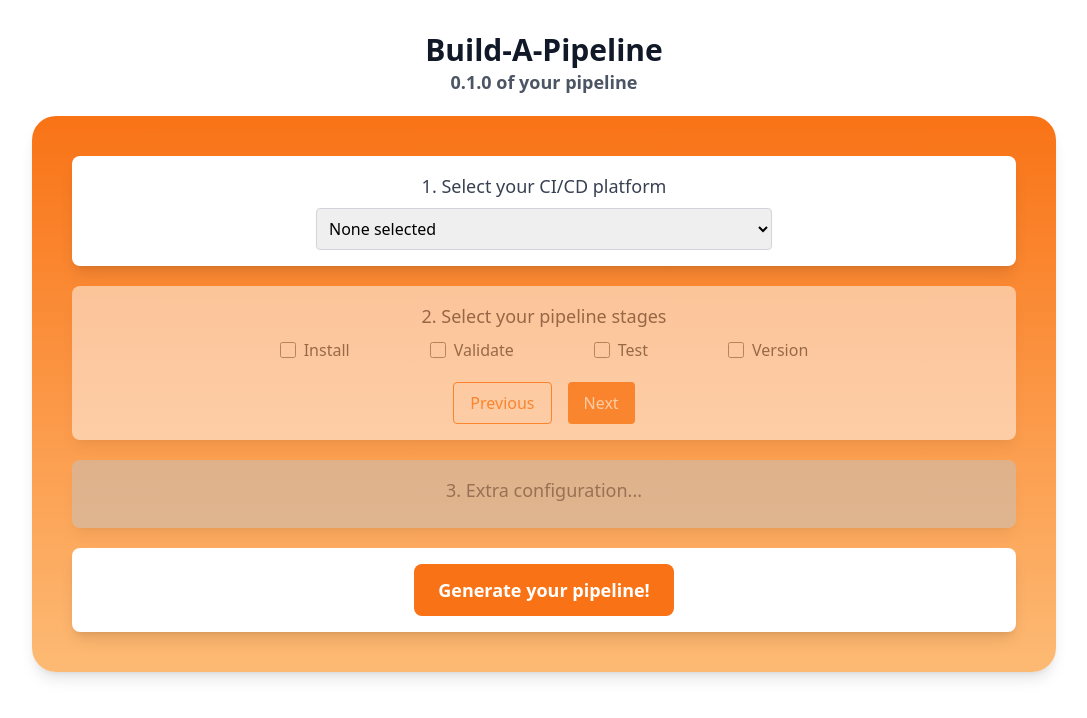
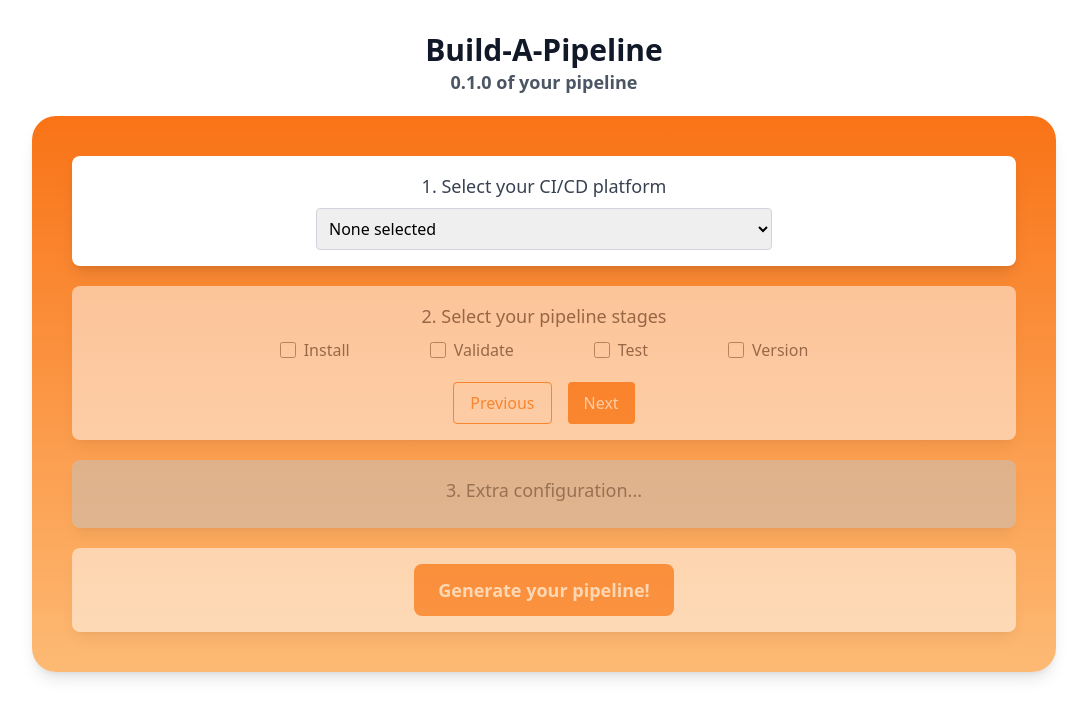
Before and after one commit to jchanda1/build-a-pipeline, a React (Vite) app: page / in a window 1280 px wide. Shown: the top 718 px of the page, without its empty margins (96-1183 px from the left). Built offline with nearby package versions, Linux system fonts and the light colour scheme.

Commit message:
add disabled logic to generateYAML component

```diff
--- a/src/components/GenerateYaml.tsx
+++ b/src/components/GenerateYaml.tsx
@@ -1,6 +1,7 @@
 import { Prism } from "react-syntax-highlighter";
 import { vscDarkPlus } from "react-syntax-highlighter/dist/esm/styles/prism";
 import { useState } from "react";
+import PipelineSteps from "./PipelineSteps";
 
 interface GenerateYamlProps {
   pipelineConfig: {
@@ -12,9 +13,11 @@ interface GenerateYamlProps {
       lint: boolean;
     };
   };
+  currentStep: number;
+  setCurrentStep: (step: number) => void;
 }
 
-const GenerateYaml = ({ pipelineConfig }: GenerateYamlProps) => {
+const GenerateYaml = ({ currentStep, setCurrentStep }: GenerateYamlProps) => {
   const [showYaml, setShowYaml] = useState(false);
 
   // This will be replaced with actual YAML generation logic
@@ -43,7 +46,13 @@ install:
   };
 
   return (
-    <div className="p-4 bg-white rounded-lg shadow-lg">
+    <div
+      className={`p-4 bg-white rounded-lg shadow-lg ${
+        currentStep !== PipelineSteps.GENERATE_YAML
+          ? "opacity-50 pointer-events-none"
+          : "opacity-100"
+      }`}
+    >
       {!showYaml ? (
         <div className="flex flex-col items-center space-y-4">
           <button
--- a/src/components/PipelineWizard.tsx
+++ b/src/components/PipelineWizard.tsx
@@ -40,7 +40,11 @@ const PipelineWizard = () => {
           currentStep={currentStep}
           setCurrentStep={setCurrentStep}
         />
-        <GenerateYaml pipelineConfig={pipelineConfig} />
+        <GenerateYaml
+          pipelineConfig={pipelineConfig}
+          currentStep={currentStep}
+          setCurrentStep={setCurrentStep}
+        />
       </div>
     </div>
   );
```
